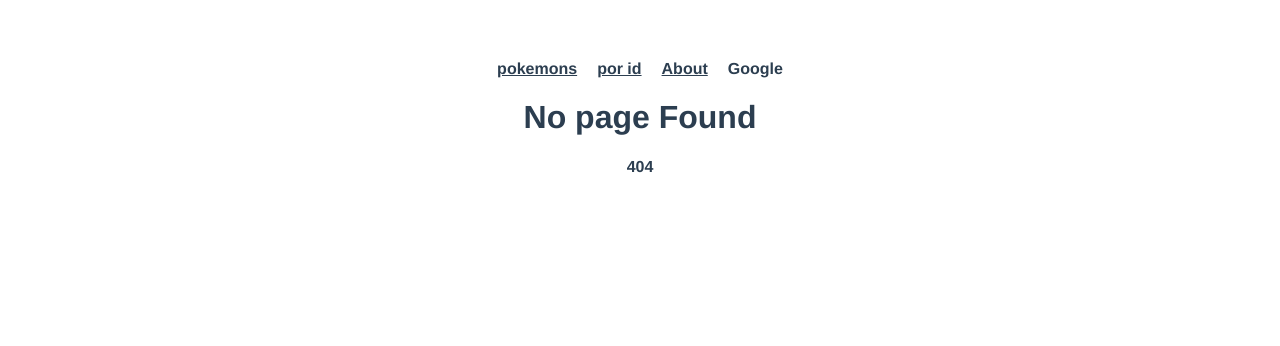
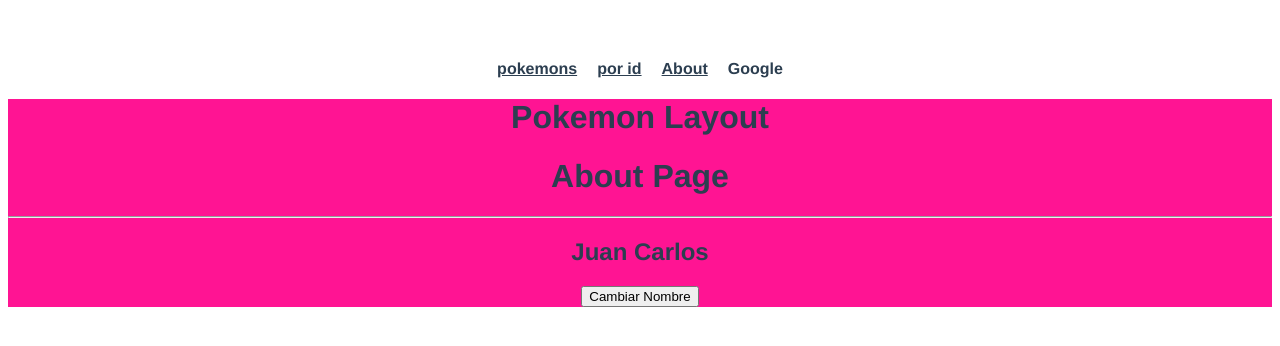
Before and after one commit to engelcituk/vuejs-cero-experto, a Vue app in the folder 05-rutas-ciclo/: page /#/pokemon/about in a window 1280 px wide. Before the commit this address had no page. Shown: the top 346 px of the page. Built offline with nearby package versions, Linux system fonts and the light colour scheme.

Commit message:
Multiples Router-View - Rutas Hijas

```diff
--- /dev/null
+++ b/05-rutas-ciclo/src/modules/pokemon/layouts/PokemonLayout.vue
@@ -0,0 +1,13 @@
+<template>
+    <div class="pokemon-layout">
+        <h1>Pokemon Layout</h1>
+        <router-view/>
+    </div>
+</template>
+
+
+<style scoped>
+    .pokemon-layout {
+        background-color: deeppink;
+    }
+</style>
--- a/05-rutas-ciclo/src/router/router.js
+++ b/05-rutas-ciclo/src/router/router.js
@@ -3,20 +3,25 @@ import { createRouter, createWebHashHistory } from 'vue-router'
 const routes = [
     {
         path: '/',
-        redirect: '/home'
+        redirect: '/pokemon'
     },
     {
-        path: '/home',
-        name: 'home',
+        path:'/pokemon',
+        name: 'pokemon',
+        component: () => import(/* webpackChunkName: "PokemonLayout" */ '@/modules/pokemon/layouts/PokemonLayout'),
+        children:[
+            {
+                path: 'home',
+                name: 'pokemon-home',
                 component: () => import(/* webpackChunkName: "ListPage" */ '@/modules/pokemon/pages/ListPage')
             },
             {
-        path: '/about',
-        name: 'about',
+                path: 'about',
+                name: 'pokemon-about',
                 component: () => import(/* webpackChunkName: "AboutPage" */ '@/modules/pokemon/pages/AboutPage')
             },
             {
-        path: '/pokemonid/:id',
+                path: 'pokemonid/:id',
                 name:'pokemon-id',
                 component: () => import(/* webpackChunkName: "PokemonPage" */ '@/modules/pokemon/pages/PokemonPage'),
                 props: ( route ) => {
@@ -24,6 +29,15 @@ const routes = [
                     return isNaN( id )  ? {id: 1} : {id}
                 }
             },
+            {
+                path: '',
+                redirect: {
+                    name: 'pokemon-about'
+                }
+            },
+        ]
+    },
+
     {
         path: '/:pathMatch(.*)*',
         component: () => import(/* webpackChunkName: "NoPageFound" */ '@/modules/shared/pages/NoPageFound')
```
Lines whose indentation alone changed are shown as unchanged.
